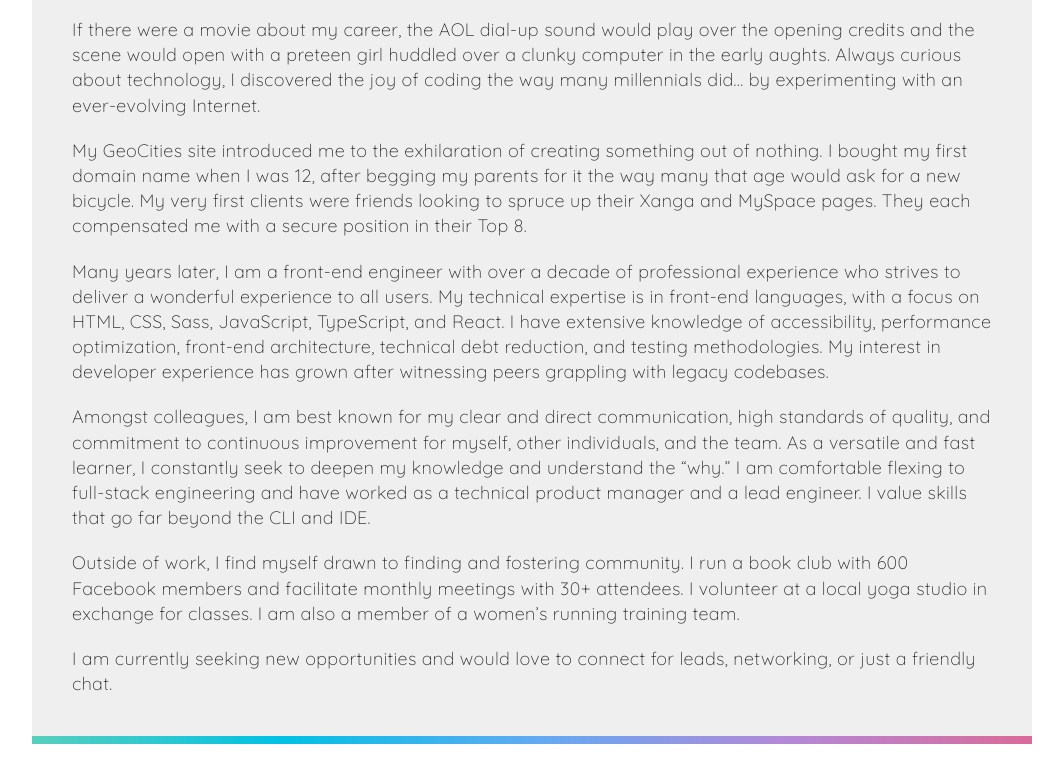
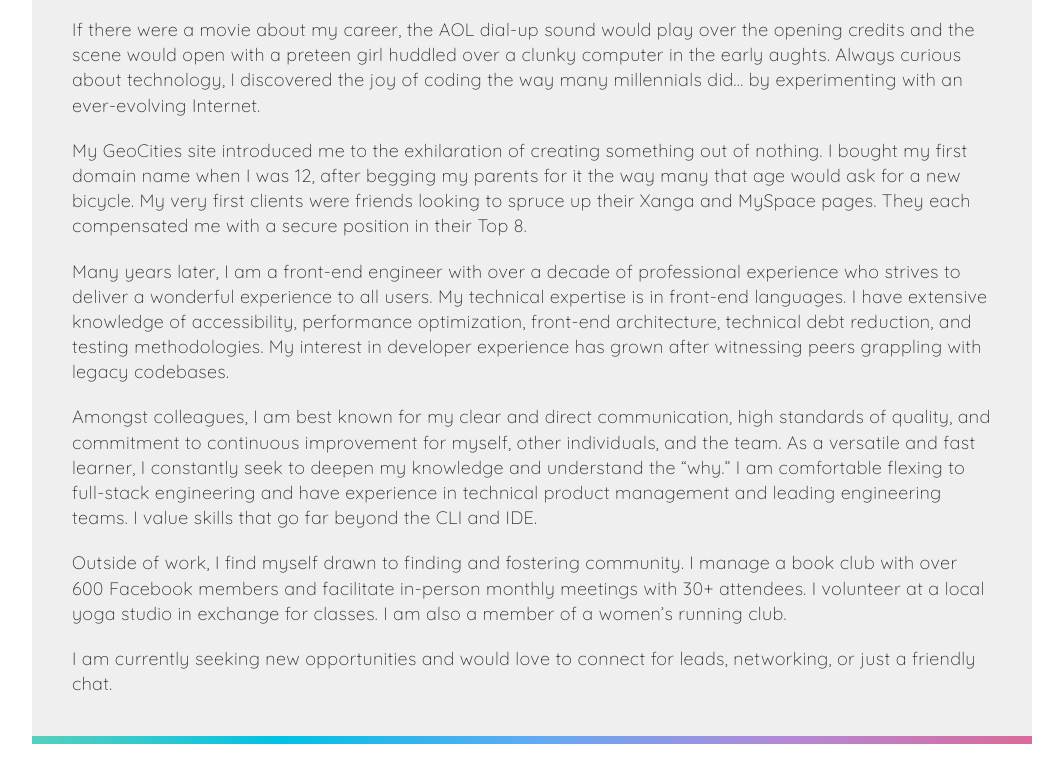
Before and after one commit to bchoplin/brittanychoplin, a website: page index.html in a window 1280 px wide. Shown: the part 630-1412 px from the top of the page, without its empty margins (108-1171 px from the left). Drawn offline with Linux system fonts and the light colour scheme.

Commit message:
content updates

```diff
--- a/index.html
+++ b/index.html
@@ -47,11 +47,17 @@
 			<div class="section__inner">
 				<div class="section__text">
 					<h3>Hi. I'm Brittany.</h3>
-					<p>If there were a movie about my career, the AOL dial-up sound would play over the opening credits and the scene would open with a preteen girl huddled over a clunky computer in the early aughts. Always curious about technology, I discovered the joy of coding the way many millennials did… by experimenting with an ever-evolving Internet.</p>
+
+					<p>If there were a movie about my career, the AOL dial-up sound would play over the opening credits and the scene would open with a preteen girl huddled over a clunky computer in the early aughts. Always curious about technology, I discovered the joy of coding the way many millennials did&#8230; by experimenting with an ever-evolving Internet.</p>
+
 					<p>My GeoCities site introduced me to the exhilaration of creating something out of nothing. I bought my first domain name when I was 12, after begging my parents for it the way many that age would ask for a new bicycle. My very first clients were friends looking to spruce up their Xanga and MySpace pages. They each compensated me with a secure position in their Top 8.</p>
-					<p>Many years later, I am a front-end engineer with over a decade of professional experience who strives to deliver a wonderful experience to all users. My technical expertise is in front-end languages, with a focus on HTML, CSS, Sass, JavaScript, TypeScript, and React. I have extensive knowledge of accessibility, performance optimization, front-end architecture, technical debt reduction, and testing methodologies. My interest in developer experience has grown after witnessing peers grappling with legacy codebases.</p>
-					<p>Amongst colleagues, I am best known for my clear and direct communication, high standards of quality, and commitment to continuous improvement for myself, other individuals, and the team. As a versatile and fast learner, I constantly seek to deepen my knowledge and understand the “why.” I am comfortable flexing to full-stack engineering and have worked as a technical product manager and a lead engineer. I value skills that go far beyond the CLI and IDE.</p>
-					<p>Outside of work, I find myself drawn to finding and fostering community. I run a book club with 600 Facebook members and facilitate monthly meetings with 30+ attendees. I volunteer at a local yoga studio in exchange for classes. I am also a member of a women’s running training team.</p>
+
+					<p>Many years later, I am a front-end engineer with over a decade of professional experience who strives to deliver a wonderful experience to all users. My technical expertise is in front-end languages. I have extensive knowledge of accessibility, performance optimization, front-end architecture, technical debt reduction, and testing methodologies. My interest in developer experience has grown after witnessing peers grappling with legacy codebases.</p>
+
+					<p>Amongst colleagues, I am best known for my clear and direct communication, high standards of quality, and commitment to continuous improvement for myself, other individuals, and the team. As a versatile and fast learner, I constantly seek to deepen my knowledge and understand the &ldquo;why.&rdquo; I am comfortable flexing to full-stack engineering and have experience in technical product management and leading engineering teams. I value skills that go far beyond the CLI and IDE.</p>
+
+					<p>Outside of work, I find myself drawn to finding and fostering community. I manage a book club with over 600 Facebook members and facilitate in-person monthly meetings with 30+ attendees. I volunteer at a local yoga studio in exchange for classes. I am also a member of a women&rsquo;s running club.</p>
+
 					<p>I am currently seeking new opportunities and would love to connect for leads, networking, or just a friendly chat.</p>
 				</div>
 			</div>
```
